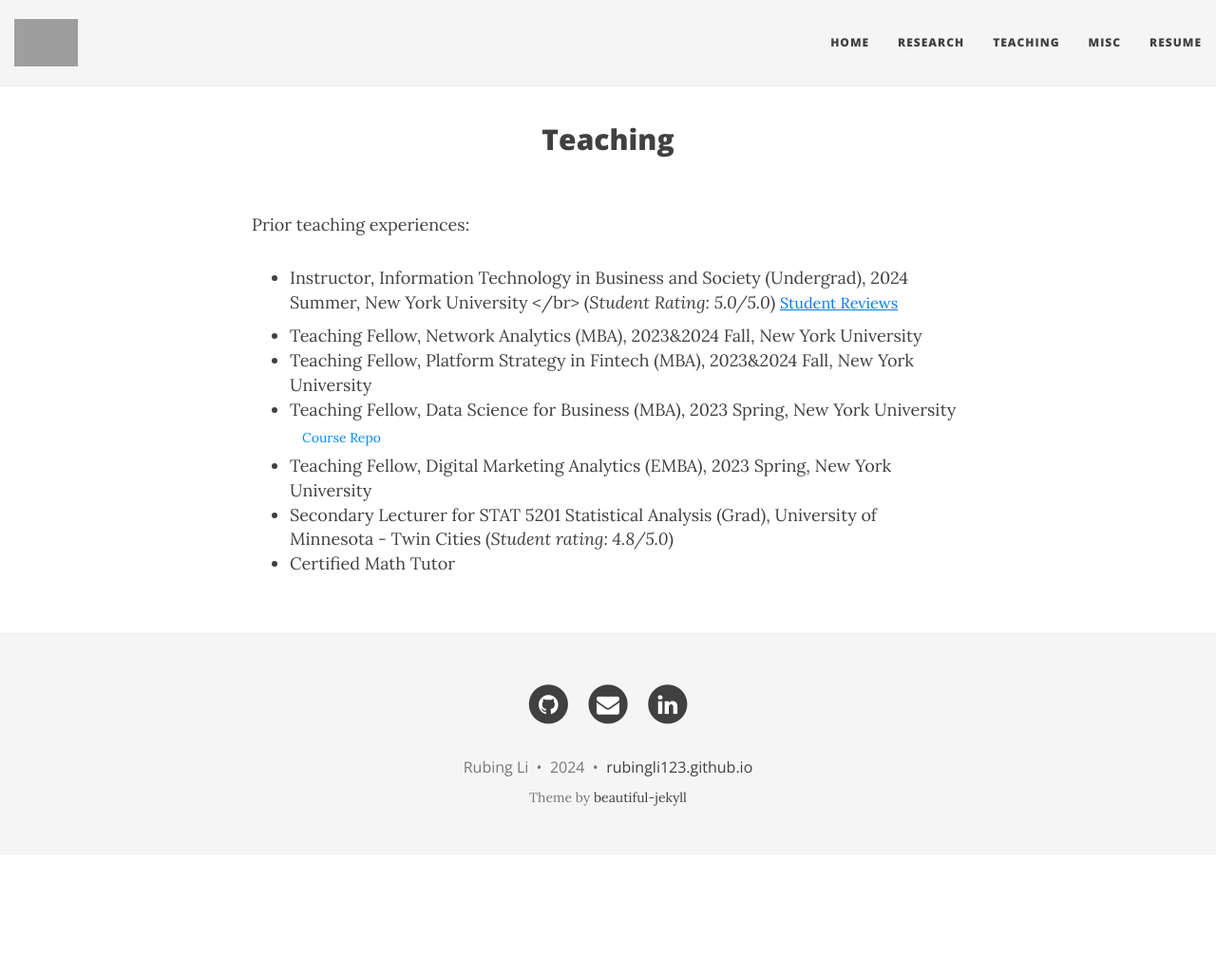
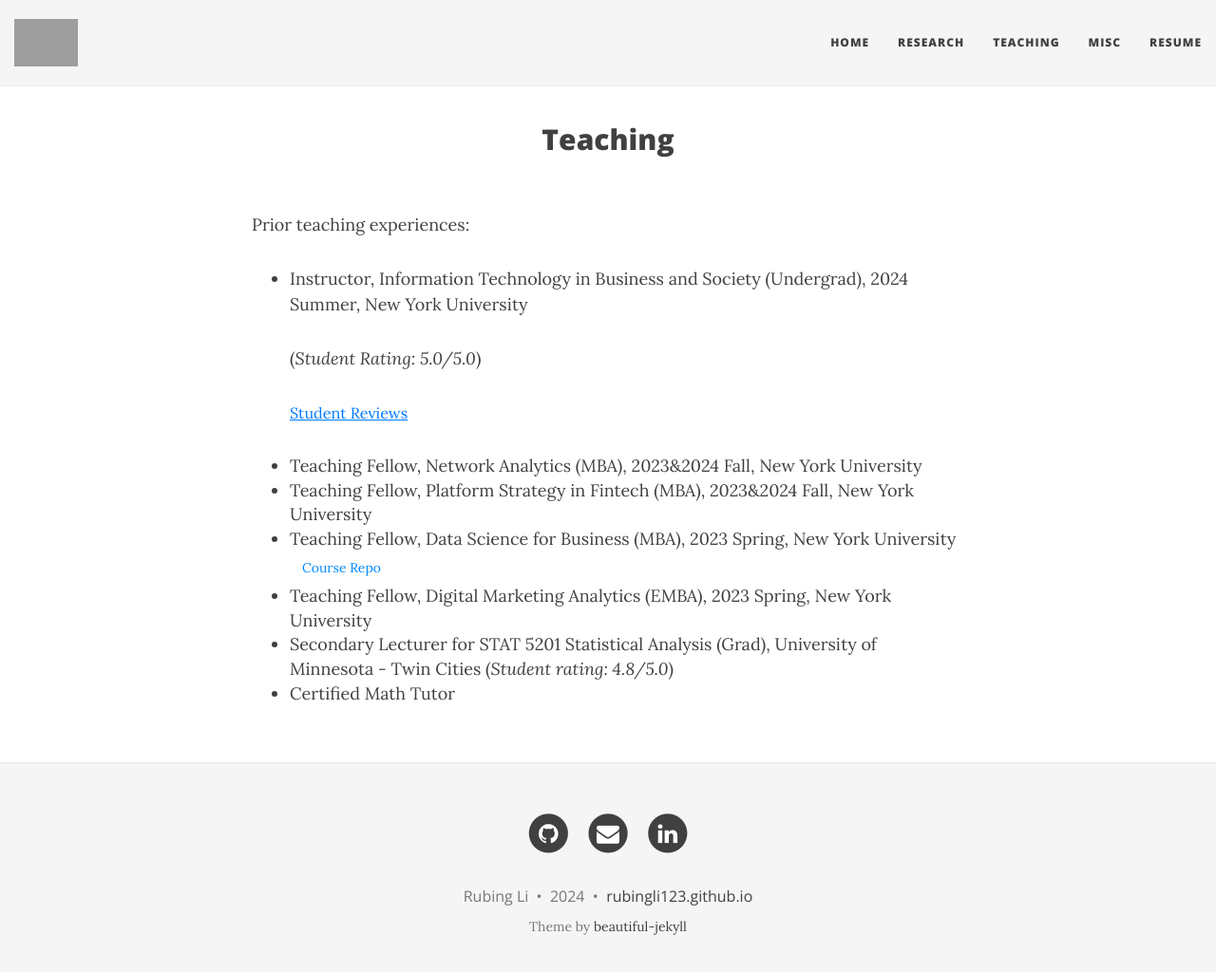
Before and after one commit to RubingLi123/rubingli123.github.io, a Jekyll site: the page built from teaching.md, in a window 1280 px wide and 1037 px high. Shown: the top 1024 px of the window at 95% size. Built offline with Jekyll 4.4.1, drawn with Linux system fonts in a browser that asks for light colours; nearby versions of some CDN libraries; grey boxes are pictures that could not be loaded.

```diff
--- a/teaching.md
+++ b/teaching.md
@@ -29,8 +29,10 @@ title: Teaching
 </style>
 
 Prior teaching experiences:
-- Instructor, Information Technology in Business and Society (Undergrad), 2024 Summer, New York University </br>
+- Instructor, Information Technology in Business and Society (Undergrad), 2024 Summer, New York University
+
   (*Student Rating: 5.0/5.0*)
+
   <span class="abstract-link" onclick="toggleAbstract('abstract1')">Student Reviews</span>
 <div id="abstract1" class="abstract-content">
    "thank you for wanting us to do our best/thrive."
```
